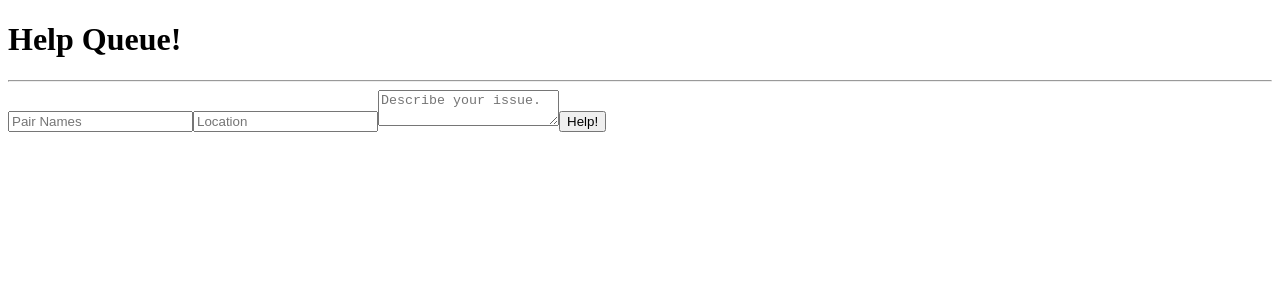
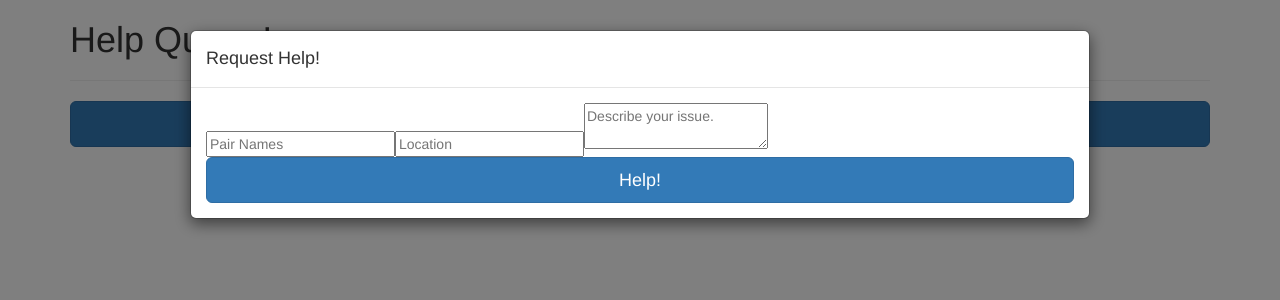
Before and after one commit to sagaquisces/help-queue, a React app: page / in a window 1280 px wide. Both pictures are taken after a click on the button "Request Help". Shown: the top 300 px of the page. Built offline with nearby package versions, Linux system fonts and the light colour scheme.

Commit message:
bootstrap style buttons and add a bootstrap modal for entry form

```diff
--- a/package.json
+++ b/package.json
@@ -20,6 +20,7 @@
   "dependencies": {
     "prop-types": "^15.6.0",
     "react": "^16.2.0",
+    "react-bootstrap": "^0.31.5",
     "react-dom": "^16.2.0"
   },
   "devDependencies": {
--- a/src/components/App.jsx
+++ b/src/components/App.jsx
@@ -4,7 +4,7 @@ import Queue from "./Queue";
 
 function App() {
 	return (
-		<div>
+		<div className="container">
 			<Header />
 			<Queue />
 		</div>
--- a/src/components/NewTicketControl.jsx
+++ b/src/components/NewTicketControl.jsx
@@ -1,36 +1,50 @@
 import React from "react";
 import NewTicketForm from "./NewTicketForm";
 import PropTypes from "prop-types";
+
+import { Button } from "react-bootstrap";
+import { Modal } from "react-bootstrap";
 
 class NewTicketControl extends React.Component {
 
 	constructor(props) {
 		super(props);
-		this.state = {formVisibleOnPage: false};
-		this.showForm = this.showForm.bind(this);
-		this.hideForm = this.hideForm.bind(this);
+		this.state = {formModalIsShowing: false};
+		this.showFormModal = this.showFormModal.bind(this);
+		this.hideFormModal = this.hideFormModal.bind(this);
 	}
 
-	showForm() {
-		this.setState({formVisibleOnPage: true});
+	showFormModal() {
+		this.setState({formModalIsShowing: true});
 	}
 
-	hideForm() {
-		this.setState({formVisibleOnPage: false});
+	hideFormModal() {
+		this.setState({formModalIsShowing: false});
 	}
 
 	render(){
-		let formAreaContent=null;
-		if(this.state.formVisibleOnPage){
-			formAreaContent = <NewTicketForm
-								onNewTicketCreation={this.props.onNewTicketCreation}
-								hideFormAfterSubmission = {this.hideForm}/>;
-		} else {
-			formAreaContent = <button onClick={this.showForm}>Request Help</button>;
-		}
-		return (
+		return(
 			<div>
-				{formAreaContent}
+				<Button
+					block
+					bsStyle="primary"
+					bsSize="large"
+					onClick={this.showFormModal}>
+						Request Help
+				</Button>
+				<Modal
+					show={this.state.formModalIsShowing}
+					onHide={this.hideFormModal}
+					bsSize="large">
+					<Modal.Header>
+						<Modal.Title>Request Help!</Modal.Title>
+					</Modal.Header>
+					<Modal.Body>
+						<NewTicketForm
+							onNewTicketCreation={this.props.onNewTicketCreation}
+							hideFormAfterSubmission = {this.hideFormModal}/>
+					</Modal.Body>
+				</Modal>
 			</div>
 		);
 	}
--- a/src/components/NewTicketForm.jsx
+++ b/src/components/NewTicketForm.jsx
@@ -1,6 +1,8 @@
 import React from "react";
 import Ticket from "../models/ticket.js";
 import PropTypes from "prop-types";
+
+import { Button } from "react-bootstrap";
 
 class NewTicketForm extends React.Component {
 
@@ -36,7 +38,7 @@ class NewTicketForm extends React.Component {
 						type="text"
 						id="issue"
 						placeholder="Describe your issue." />
-					<button type="submit">Help!</button>
+					<Button block bsStyle="primary" bsSize="large" type="submit">Help!</Button>
 				</form>
 			</div>
 		);
--- a/src/components/Ticket.jsx
+++ b/src/components/Ticket.jsx
@@ -3,7 +3,7 @@ import PropTypes from "prop-types";
 
 function Ticket(props) {
 	return(
-		<div>
+		<div className="well">
 			<h3>{props.location}</h3>
 			<h3>{props.names}</h3>
 			<p><em>{props.issue}</em></p>
```
Also changed, not shown: template.ejs, 2 other files (tests, documents, lock files or other folders).
